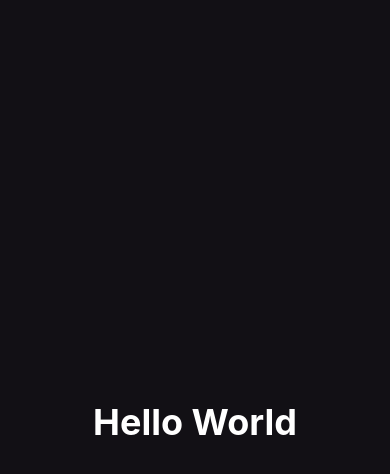
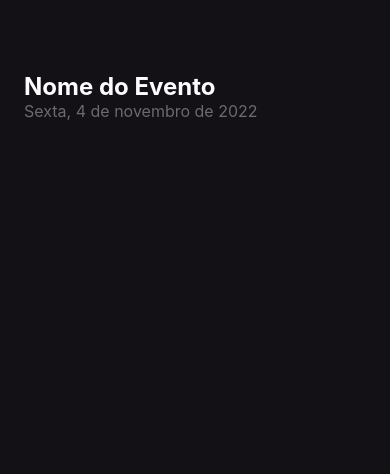
Before and after one commit to wfl-junior/rocketseat-ignite-react-native-imhere, a React Native app: screen / in a window 390 px wide. Shown: the top 474 px of the page. Built offline with nearby package versions, Linux system fonts and the light colour scheme.

Commit message:
Estilizando elementos

```diff
--- a/App.tsx
+++ b/App.tsx
@@ -1,19 +1,5 @@
 import { Fragment } from "react";
-import { StatusBar, StyleSheet, Text, View } from "react-native";
-
-const styles = StyleSheet.create({
-  container: {
-    flex: 1,
-    backgroundColor: "#121015",
-    alignItems: "center",
-    justifyContent: "center",
-  },
-  title: {
-    color: "white",
-    fontSize: 36,
-    fontWeight: "700",
-  },
-});
+import { StatusBar, Text, View } from "react-native";
 
 const App = () => (
   <Fragment>
@@ -23,8 +9,32 @@
       translucent
     />
 
-    <View style={styles.container}>
-      <Text style={styles.title}>Hello World</Text>
+    <View
+      style={{
+        flex: 1,
+        backgroundColor: "#131016",
+        padding: 24,
+      }}
+    >
+      <Text
+        style={{
+          color: "#fdfcfe",
+          fontSize: 24,
+          fontWeight: "700",
+          marginTop: 48,
+        }}
+      >
+        Nome do Evento
+      </Text>
+
+      <Text
+        style={{
+          color: "#6b6b6b",
+          fontSize: 16,
+        }}
+      >
+        Sexta, 4 de novembro de 2022
+      </Text>
     </View>
   </Fragment>
 );
```
